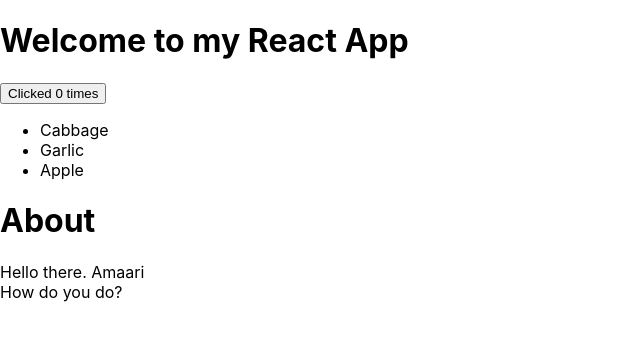
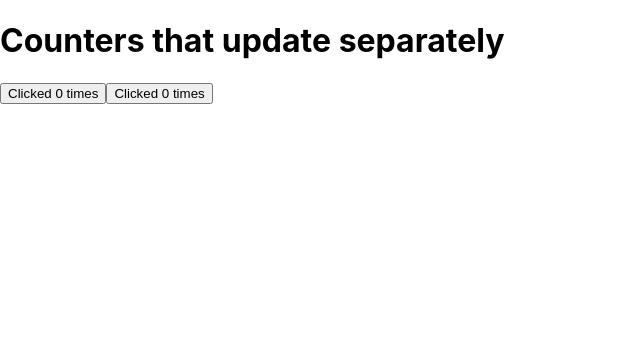
Before and after one commit to AMAARIDOR/react-test-new, a React (Create React App) app: page / in a window 1280 px wide. Shown: the top 340 px of the page, without its empty margins (0-640 px from the left). Built offline with nearby package versions, Linux system fonts and the light colour scheme.

Commit message:
add different file component

```diff
--- a/src/App.jsx
+++ b/src/App.jsx
@@ -1,83 +1,15 @@
 import userEvent from "@testing-library/user-event";
+import MyButton from "./Buttons";
 import "./index.css";
-import { useState } from "react";
 
-function AdminPanel() {
-  return (
-    <>
-      <p>This is an admin panel</p>
-    </>
-  );
-}
-
-function LoginForm() {
-  return (
-    <>
-      <p>This is a login form</p>
-    </>
-  );
-}
-
-const products = [
-  { title: "Cabbage", id: 1 },
-  { title: "Garlic", id: 2 },
-  { title: "Apple", id: 3 },
-];
-
-function ShoppingList() {
-  const listItems = products.map((product) => (
-    <li key={product.id}>{product.title}</li>
-  ));
-
-  return <ul>{listItems}</ul>;
-}
-
-let content;
-let isLoggedIn = false;
-
-function MyButton() {
-  const [count, setCount] = useState(0);
-  function handleClick() {
-    setCount(count + 1);
-  }
-  return <button onClick={handleClick}>Clicked {count} times</button>;
-}
-
-function AboutPage() {
-  const user = {
-    name: "Amaari",
-    creature: "Homo-Sapien",
-    age: 23,
-    isEmployed: true,
-  };
-
-  return (
-    <>
-      <h1 className={user.creature}>About</h1>
-      <p>
-        Hello there. {user.name}
-        <br /> How do you do?
-      </p>
-    </>
-  );
-}
-
-function App() {
+export default function App() {
   return (
     <>
       <div>
-        <h1>Welcome to my React App</h1>
+        <h1>Counters that update separately</h1>
         <MyButton />
-      </div>
-      <div>
-        <ShoppingList />
-      </div>
-      <div>{isLoggedIn && <AdminPanel />}</div>
-      <div>
-        <AboutPage />
+        <MyButton />
       </div>
     </>
   );
 }
-
-export default App;
--- /dev/null
+++ b/src/Buttons.jsx
@@ -0,0 +1,13 @@
+import { useState } from "react";
+
+function MyButton() {
+  const [count, setCount] = useState(0);
+
+  function handleClick() {
+    setCount(count + 1);
+  }
+
+  return <button onClick={handleClick}>Clicked {count} times</button>;
+}
+
+export default MyButton;
```
